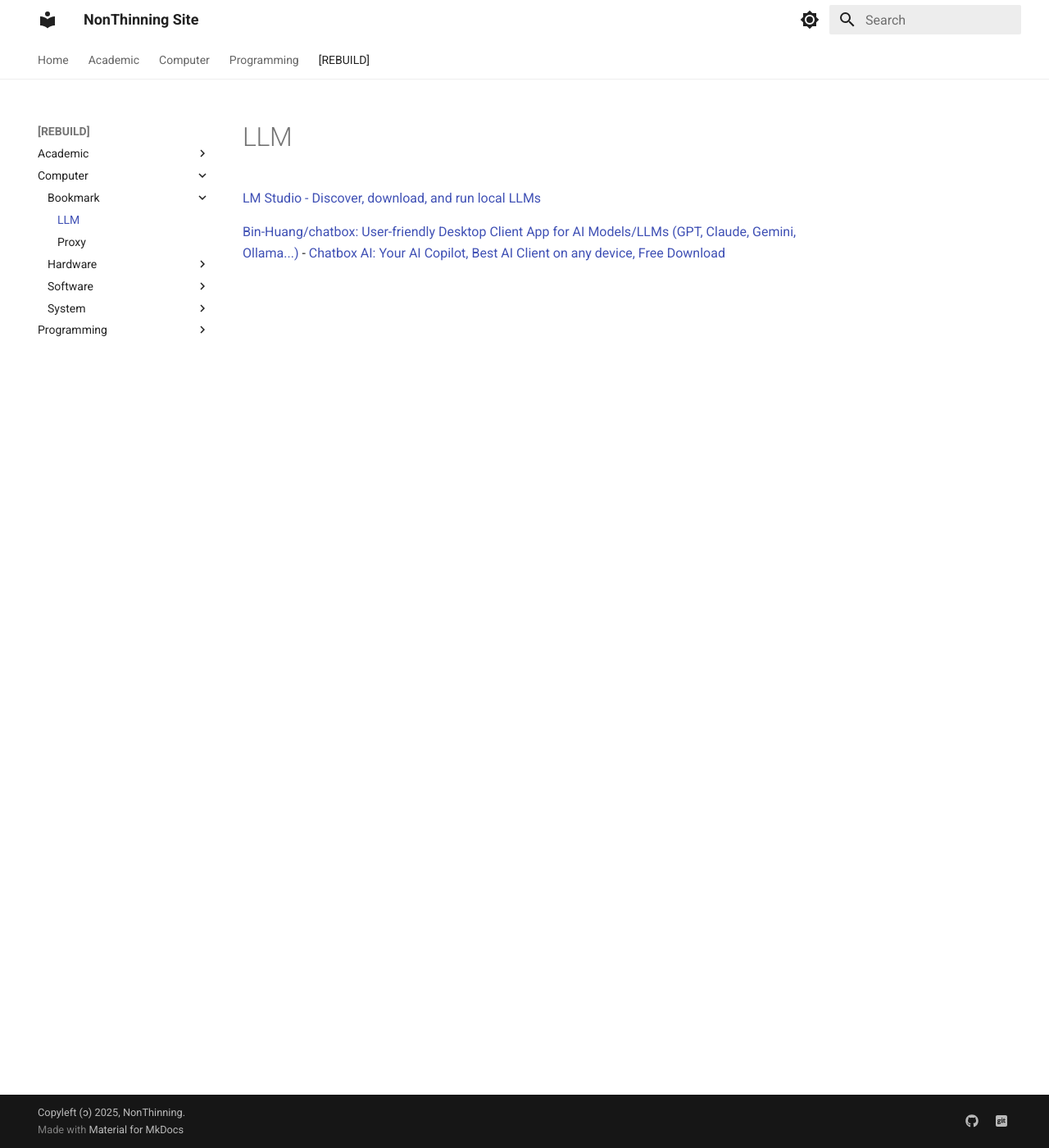
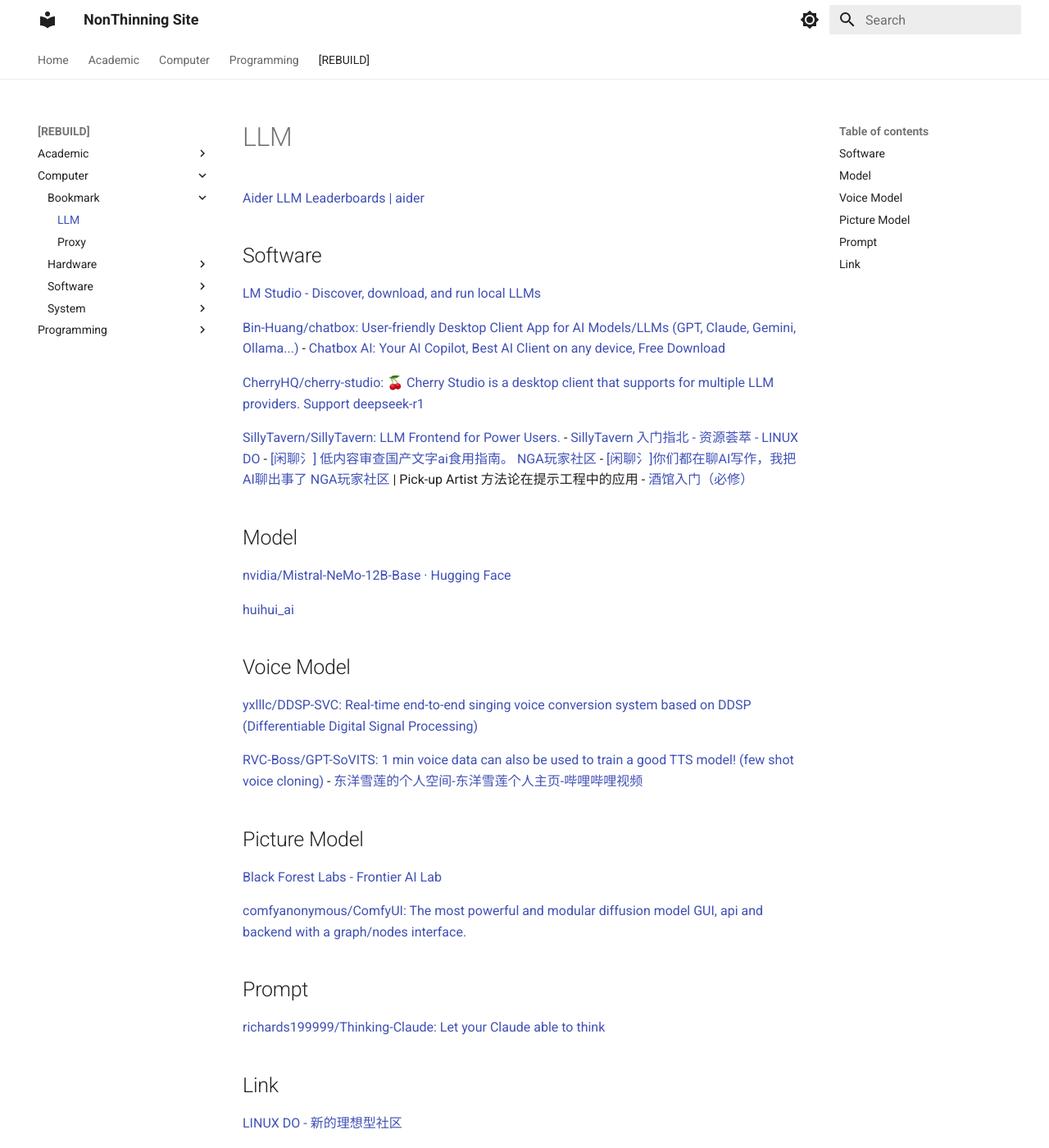
Before and after one commit to NonThinning/NonThinning.github.io, an MkDocs documentation site: the page built from docs/[REBUILD]/Computer/Bookmark/LLM.md, in a window 1280 px wide and 1400 px high. Shown: the whole window at 82% size. Built offline with MkDocs 1.6.1 and Material for MkDocs 9.7.7, drawn with Linux system fonts in a browser that asks for light colours.

Commit message:
docs update

```diff
--- a/docs/[REBUILD]/Computer/Bookmark/LLM.md
+++ b/docs/[REBUILD]/Computer/Bookmark/LLM.md
@@ -1,5 +1,44 @@
+
+[Aider LLM Leaderboards | aider](https://aider.chat/docs/leaderboards/)
+
+## Software
 
 [LM Studio - Discover, download, and run local LLMs](https://lmstudio.ai/)
 
 [Bin-Huang/chatbox: User-friendly Desktop Client App for AI Models/LLMs (GPT, Claude, Gemini, Ollama...)](https://github.com/Bin-Huang/chatbox)
 - [Chatbox AI: Your AI Copilot, Best AI Client on any device, Free Download](https://chatboxai.app/)
+
+[CherryHQ/cherry-studio: 🍒 Cherry Studio is a desktop client that supports for multiple LLM providers. Support deepseek-r1](https://github.com/CherryHQ/cherry-studio)
+
+[SillyTavern/SillyTavern: LLM Frontend for Power Users.](https://github.com/SillyTavern/SillyTavern)
+- [SillyTavern 入门指北 - 资源荟萃 - LINUX DO](https://linux.do/t/topic/223253)
+- [[闲聊氵] 低内容审查国产文字ai食用指南。 NGA玩家社区](https://ngabbs.com/read.php?tid=43114852&rand=90)
+- [[闲聊氵]你们都在聊AI写作，我把AI聊出事了 NGA玩家社区](https://ngabbs.com/read.php?tid=43114925&_fp=2&rand=355) | Pick-up Artist 方法论在提示工程中的应用
+- [酒馆入门（必修）](https://sqivg8d05rm.feishu.cn/wiki/J8NDwc06JiuHXmk5cP2csfP6nmd)
+
+## Model
+
+[nvidia/Mistral-NeMo-12B-Base · Hugging Face](https://huggingface.co/nvidia/Mistral-NeMo-12B-Base)
+
+[huihui_ai](https://ollama.com/huihui_ai)
+
+## Voice Model
+
+[yxlllc/DDSP-SVC: Real-time end-to-end singing voice conversion system based on DDSP (Differentiable Digital Signal Processing)](https://github.com/yxlllc/DDSP-SVC)
+
+[RVC-Boss/GPT-SoVITS: 1 min voice data can also be used to train a good TTS model! (few shot voice cloning)](https://github.com/RVC-Boss/GPT-SoVITS)
+- [东洋雪莲的个人空间-东洋雪莲个人主页-哔哩哔哩视频](https://space.bilibili.com/1060544882/lists/1049571?type=season)
+
+## Picture Model
+
+[Black Forest Labs - Frontier AI Lab](https://blackforestlabs.ai/)
+
+[comfyanonymous/ComfyUI: The most powerful and modular diffusion model GUI, api and backend with a graph/nodes interface.](https://github.com/comfyanonymous/ComfyUI)
+
+## Prompt
+
+[richards199999/Thinking-Claude: Let your Claude able to think](https://github.com/richards199999/Thinking-Claude)
+
+## Link
+
+[LINUX DO - 新的理想型社区](https://linux.do/)
```
Also changed, not shown: docs/Computer/More/LLM.md (deleted, +0 -54 lines).
